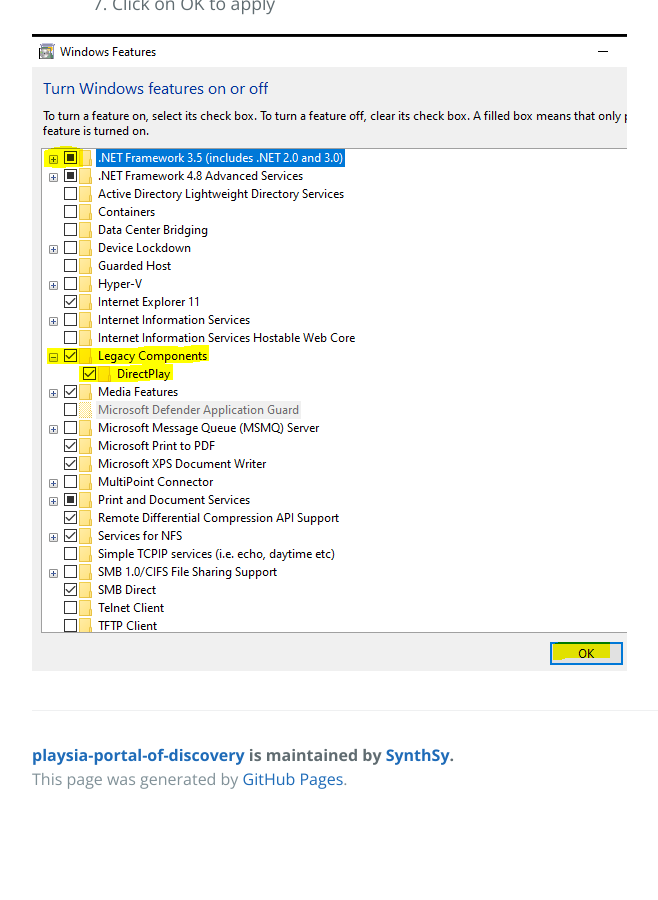
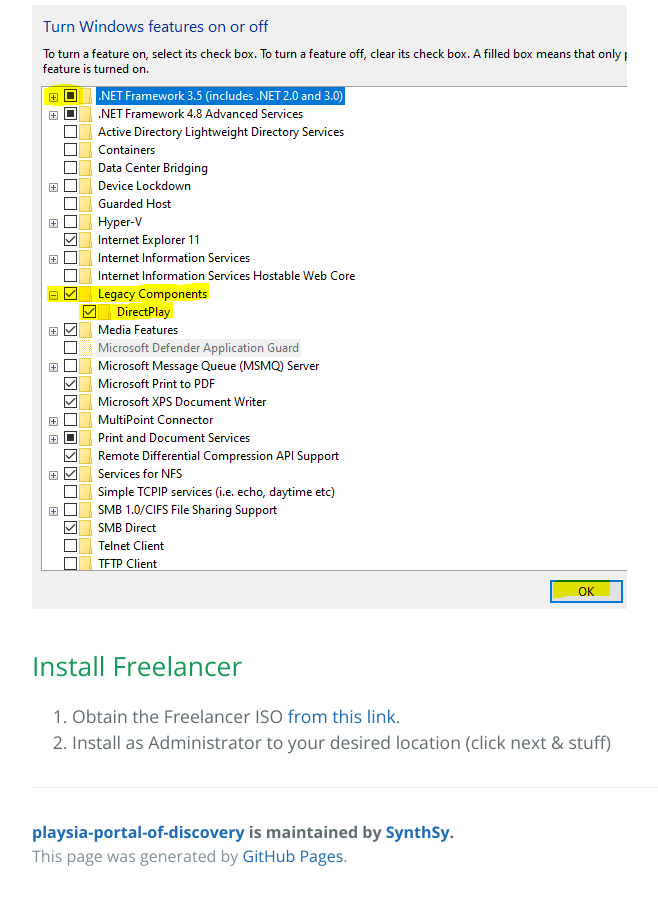
Before and after one commit to SynthSy/playsia-portal-of-discovery, a Jekyll site: the page built from index.md, in a window 1280 px wide and 900 px high, scrolled down 799 px. Shown: the whole window, without its empty margins (192-850 px from the left). Built offline with Jekyll 4.4.1, drawn with Linux system fonts in a browser that asks for light colours; before the commit the page ends 1622 px from its top, so only the background shows below that.

Commit message:
Update index.md

```diff
--- a/index.md
+++ b/index.md
@@ -17,4 +16,8 @@ title: "Setup Discovery Freelancer"
 	6. Enable **.NET Framework 3.5 (includes .NET 2.0 and 3.0)** & under **Legacy Components**, enable **DirectPlay**
 	7. Click on OK to apply
 
-![Windows Features](/assets/instructions1.png "Windows Features menu")
+![Windows Features](./assets/instructions1.png "Windows Features menu")
+
+## Install Freelancer
+1. Obtain the Freelancer ISO [from this link](https://archive.org/download/Freelancer_201807/Freelancer.iso).
+2. Install as Administrator to your desired location (click next & stuff)
```
Also changed, not shown: other parts of index.md (+1 -2 lines).
